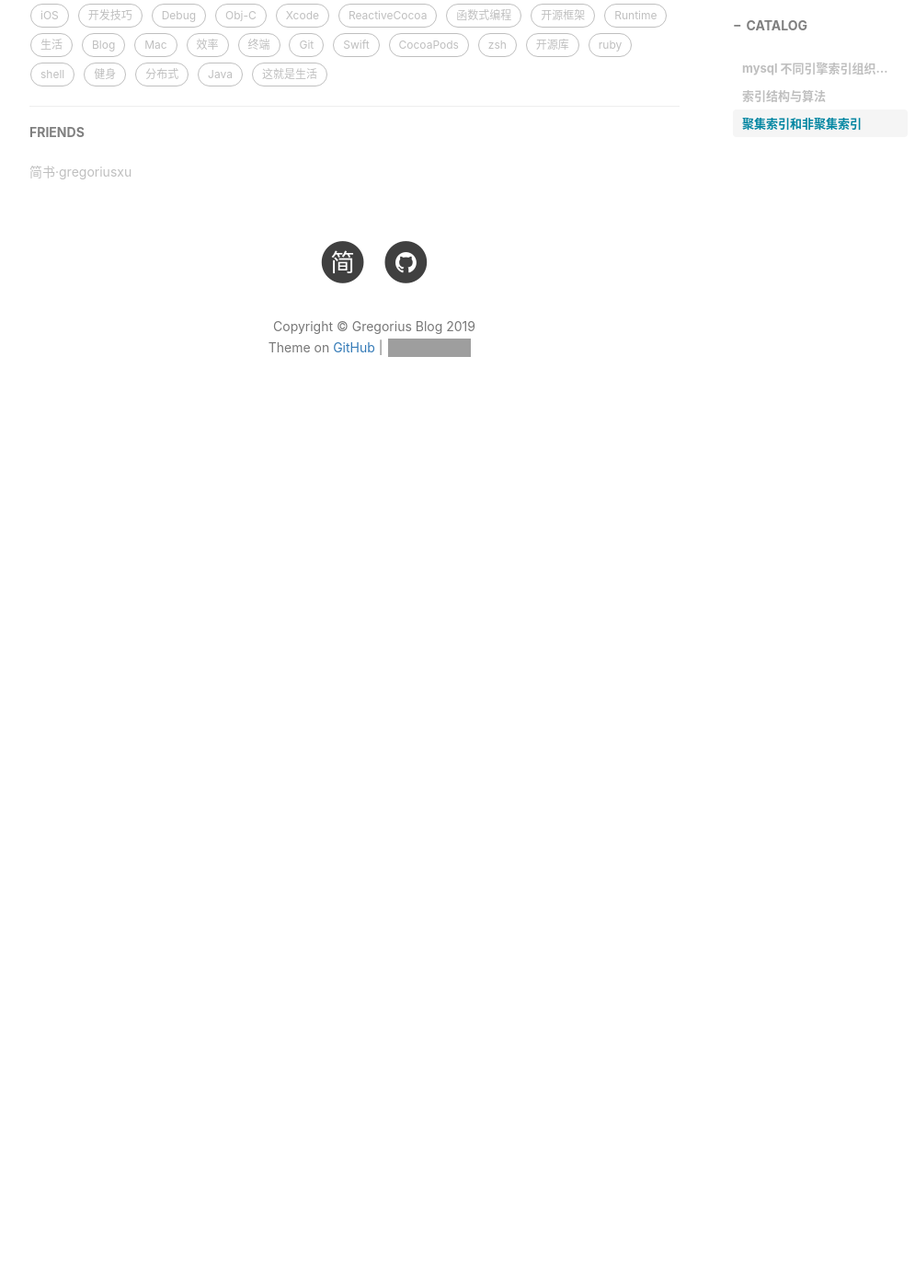
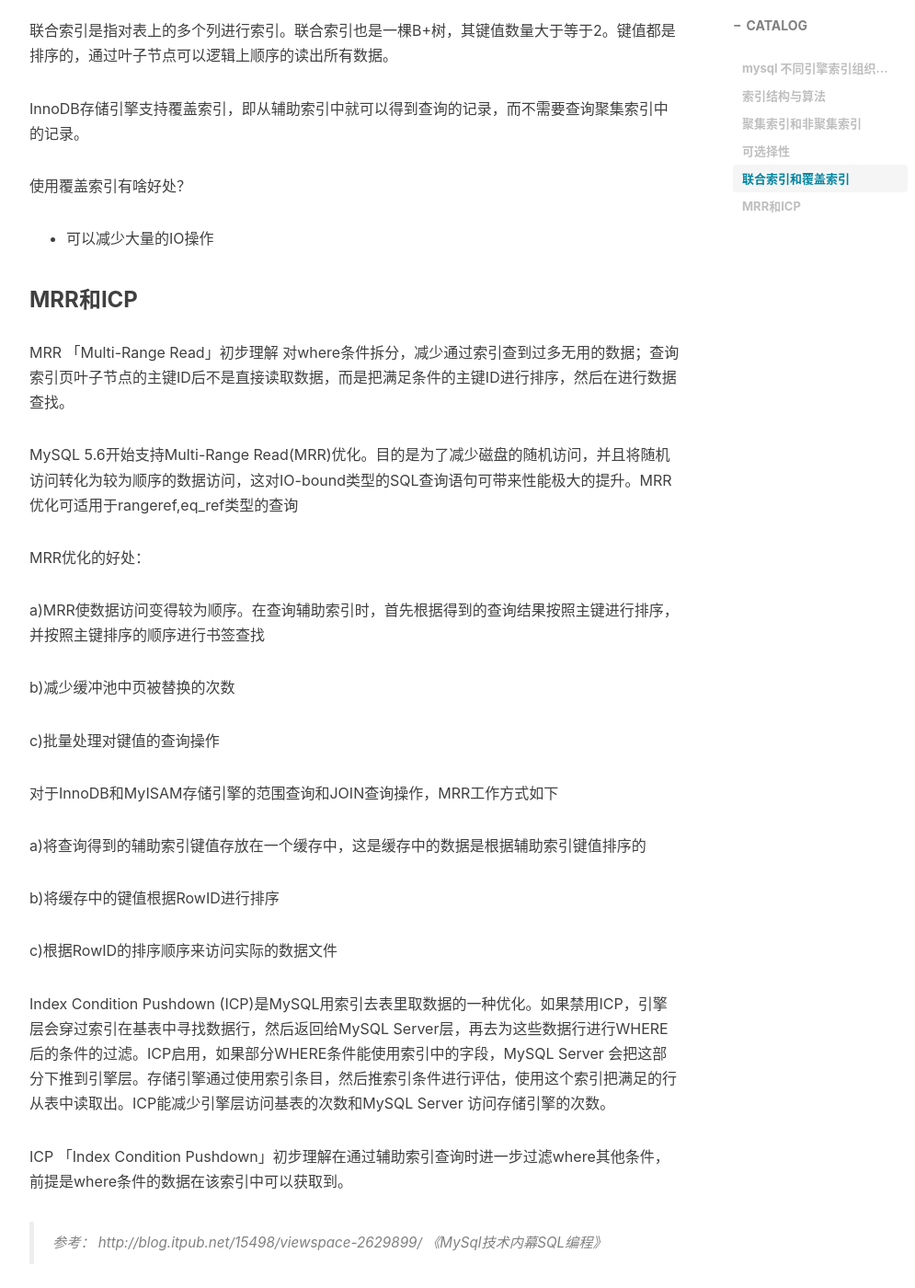
Before and after one commit to gregoriusxu/gregoriusxu.github.io, a Jekyll site: the page built from _posts/2019-07-03-mysql索引.md, in a window 1280 px wide and 1400 px high, scrolled down 1432 px. Shown: the whole window at 92% size, without its empty margins (233-1228 px from the left). Built offline with Jekyll 4.4.1, drawn with Linux system fonts in a browser that asks for light colours; nearby versions of some CDN libraries; comment, search, counter and statistics services are not loaded; before the commit the page ends 1914 px from its top, so only the background shows below that; some of the changed text lies outside the part shown; grey boxes are pictures that could not be loaded.

Commit message:
修改图标，增加post内容

```diff
--- a/_posts/2019-07-03-mysql索引.md
+++ b/_posts/2019-07-03-mysql索引.md
@@ -26,4 +26,49 @@ MyISAM存储引擎，MyISAM引擎使用B+Tree作为索引结构，叶节点的da
 
 ### 聚集索引和非聚集索引
 
-聚集索引就是通过主键来组织的索引，非聚集索引为非主键索引，要查找时先找到二级索引，然后通过二级索引查找聚集索引，最后通过聚集索引来检索数据
+聚集索引就是通过主键来组织的索引，非聚集索引为非主键索引，要查找时先找到辅助索引，然后通过辅助索引查找聚集索引，最后通过聚集索引来检索数据
+
+### 可选择性
+
+为不影响数据库性能，数据库抽样统计索引的可选择性数据，只有具有高选择性的索引才会被执行计划所采用
+
+### 联合索引和覆盖索引
+
+联合索引是指对表上的多个列进行索引。联合索引也是一棵B+树，其键值数量大于等于2。键值都是排序的，通过叶子节点可以逻辑上顺序的读出所有数据。
+
+InnoDB存储引擎支持覆盖索引，即从辅助索引中就可以得到查询的记录，而不需要查询聚集索引中的记录。
+
+使用覆盖索引有啥好处？
+
+- 可以减少大量的IO操作
+
+### MRR和ICP
+
+MRR 「Multi-Range Read」初步理解 对where条件拆分，减少通过索引查到过多无用的数据；查询索引页叶子节点的主键ID后不是直接读取数据，而是把满足条件的主键ID进行排序，然后在进行数据查找。
+
+MySQL 5.6开始支持Multi-Range Read(MRR)优化。目的是为了减少磁盘的随机访问，并且将随机访问转化为较为顺序的数据访问，这对IO-bound类型的SQL查询语句可带来性能极大的提升。MRR优化可适用于rangeref,eq_ref类型的查询
+
+MRR优化的好处：
+
+a)MRR使数据访问变得较为顺序。在查询辅助索引时，首先根据得到的查询结果按照主键进行排序，并按照主键排序的顺序进行书签查找
+
+b)减少缓冲池中页被替换的次数
+
+c)批量处理对键值的查询操作
+
+对于InnoDB和MyISAM存储引擎的范围查询和JOIN查询操作，MRR工作方式如下
+
+a)将查询得到的辅助索引键值存放在一个缓存中，这是缓存中的数据是根据辅助索引键值排序的
+
+b)将缓存中的键值根据RowID进行排序
+
+c)根据RowID的排序顺序来访问实际的数据文件
+
+
+Index Condition Pushdown (ICP)是MySQL用索引去表里取数据的一种优化。如果禁用ICP，引擎层会穿过索引在基表中寻找数据行，然后返回给MySQL Server层，再去为这些数据行进行WHERE后的条件的过滤。ICP启用，如果部分WHERE条件能使用索引中的字段，MySQL Server 会把这部分下推到引擎层。存储引擎通过使用索引条目，然后推索引条件进行评估，使用这个索引把满足的行从表中读取出。ICP能减少引擎层访问基表的次数和MySQL Server 访问存储引擎的次数。
+
+ICP 「Index Condition Pushdown」初步理解在通过辅助索引查询时进一步过滤where其他条件，前提是where条件的数据在该索引中可以获取到。
+
+> 参考：
+> http://blog.itpub.net/15498/viewspace-2629899/
+> 《MySql技术内幕SQL编程》
```
Also changed, not shown: pwa/icons/pwa_icon_128.png, pwa/icons/pwa_icon_512.png, pwa/manifest.json.
